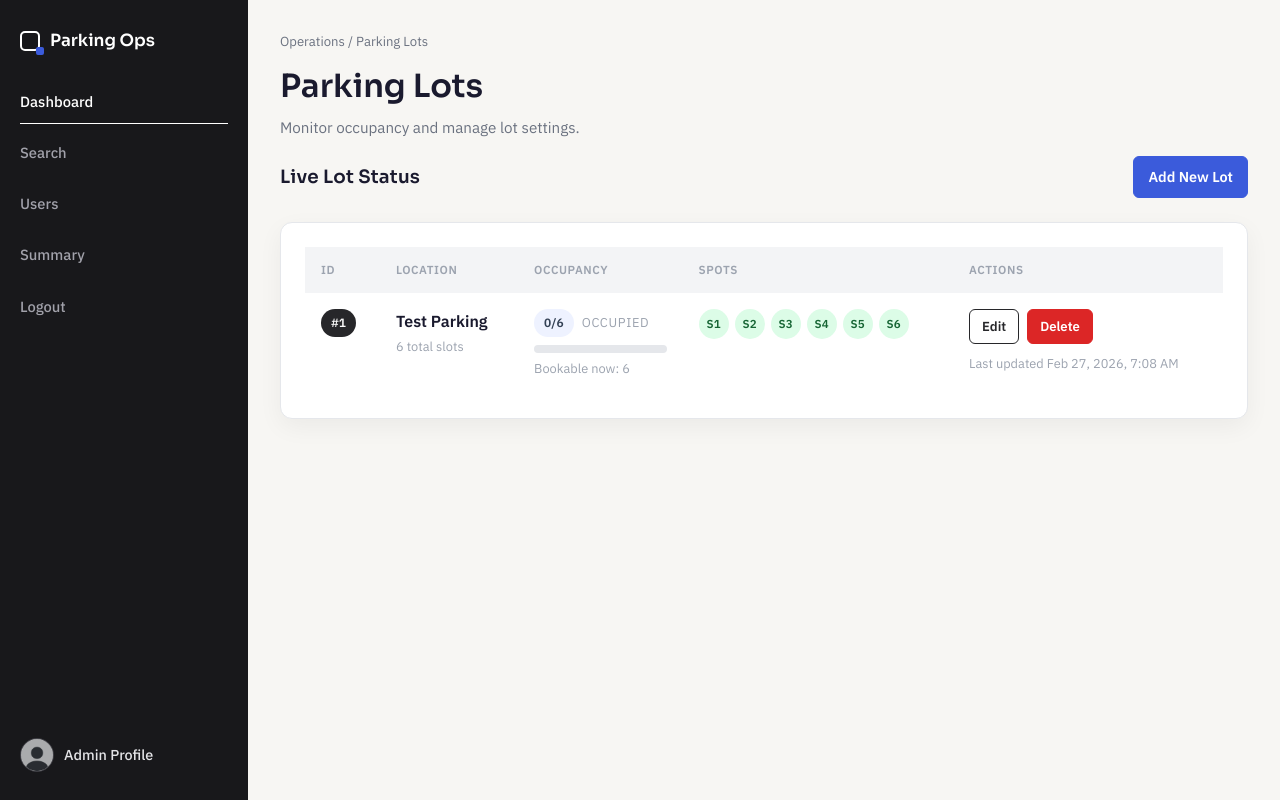
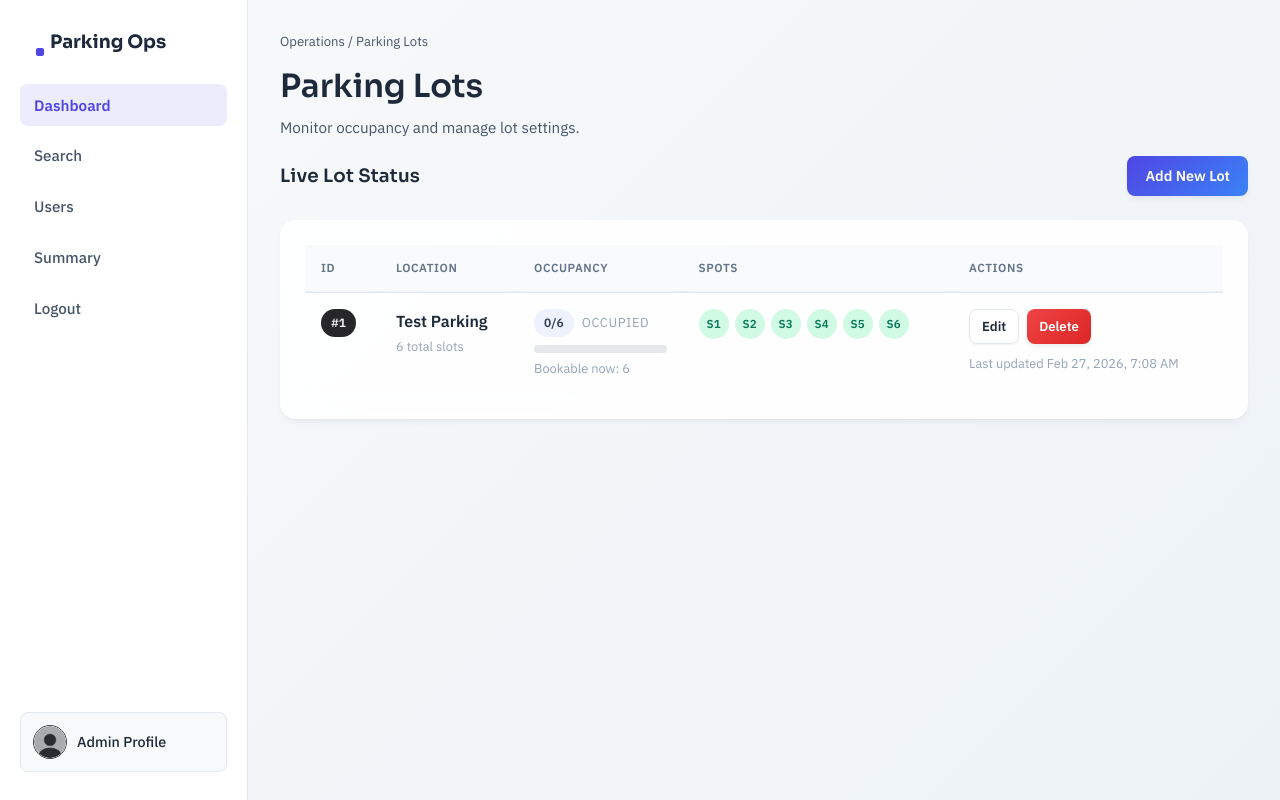
Before and after one commit to random1619/vehicle-parking-app, a Flask app: page /admin/dashboard in a window 1280 px wide. Run offline with Flask 3, Linux system fonts and the light colour scheme; a user stored in the database is signed in; data comes from the database, SQL or seed files in the repository; data that the repository does not hold is empty.

Commit message:
Enhance UI with professional light gradients, glassmorphism, and animations

```diff
--- a/static/style.css
+++ b/static/style.css
@@ -1,29 +1,50 @@
 @import url('https://fonts.googleapis.com/css2?family=IBM+Plex+Sans:wght@400;500;600;700&family=Sora:wght@500;600;700&display=swap');
 
 :root {
-  --bg: #f7f6f3;
-  --card: #ffffff;
-  --sidebar: #18181b;
-  --text-primary: #1a1a2e;
-  --text-secondary: #6b7280;
-  --text-soft: #9ca3af;
-  --border: #e5e7eb;
-  --header-bg: #f3f4f6;
-  --header-text: #9ca3af;
-  --row-hover: #f9fafb;
-  --primary: #3b5bdb;
-  --primary-hover: #324dc0;
-  --success: #2f9e44;
-  --danger: #e03131;
-  --danger-solid: #dc2626;
-  --danger-solid-hover: #b91c1c;
-  --spot-available-bg: #dcfce7;
-  --spot-available-text: #166534;
+  /* Background & Base */
+  --bg-gradient: linear-gradient(135deg, #f8f9fa 0%, #edf2f7 100%);
+  --bg-solid: #f8f9fa;
+  --card: rgba(255, 255, 255, 0.9);
+
+  /* Sidebar & Header */
+  --sidebar: #ffffff;
+  --sidebar-border: #e2e8f0;
+  --header-bg: #f8fafc;
+  --header-text: #64748b;
+
+  /* Text */
+  --text-primary: #1e293b;
+  --text-secondary: #475569;
+  --text-soft: #94a3b8;
+
+  /* Borders & Actions */
+  --border: #e2e8f0;
+  --row-hover: #f1f5f9;
+
+  /* Primary Brand - Soft Blue/Indigo Gradient */
+  --primary-gradient: linear-gradient(135deg, #4f46e5 0%, #3b82f6 100%);
+  --primary: #4f46e5;
+  --primary-hover-gradient: linear-gradient(135deg, #4338ca 0%, #2563eb 100%);
+
+  /* Status Colors */
+  --success-gradient: linear-gradient(135deg, #10b981 0%, #059669 100%);
+  --success: #10b981;
+  --danger-gradient: linear-gradient(135deg, #ef4444 0%, #dc2626 100%);
+  --danger: #ef4444;
+  --warning-gradient: linear-gradient(135deg, #f59e0b 0%, #d97706 100%);
+
+  /* Spot Status */
+  --spot-available-bg: #d1fae5;
+  --spot-available-text: #047857;
   --spot-occupied-bg: #fee2e2;
-  --spot-occupied-text: #991b1b;
-  --radius: 12px;
-  --radius-sm: 6px;
-  --shadow: 0 8px 24px rgba(24, 24, 27, 0.05);
+  --spot-occupied-text: #b91c1c;
+
+  /* Geometry */
+  --radius: 16px;
+  --radius-sm: 8px;
+  --shadow-subtle: 0 4px 6px -1px rgba(0, 0, 0, 0.05), 0 2px 4px -1px rgba(0, 0, 0, 0.03);
+  --shadow-hover: 0 10px 15px -3px rgba(0, 0, 0, 0.08), 0 4px 6px -2px rgba(0, 0, 0, 0.04);
+  --glass-blur: blur(12px);
 }
 
 * {
@@ -38,7 +59,8 @@ body {
 }
 
 body {
-  background: var(--bg);
+  background: var(--bg-gradient);
+  background-attachment: fixed;
   color: var(--text-primary);
   font-family: 'IBM Plex Sans', sans-serif;
   line-height: 1.5;
@@ -107,10 +129,18 @@ h4 {
 
 .card {
   background: var(--card);
-  border: 1px solid var(--border);
+  backdrop-filter: var(--glass-blur);
+  -webkit-backdrop-filter: var(--glass-blur);
+  border: 1px solid rgba(255, 255, 255, 0.4);
   border-radius: var(--radius);
-  box-shadow: var(--shadow);
+  box-shadow: var(--shadow-subtle);
   padding: 24px;
+  transition: transform 0.3s ease, box-shadow 0.3s ease;
+}
+
+.card:hover {
+  transform: translateY(-2px);
+  box-shadow: var(--shadow-hover);
 }
 
 .card-muted {
@@ -131,7 +161,8 @@ h4 {
 }
 
 .ops-table thead th {
-  background: var(--header-bg);
+  background: rgba(248, 250, 252, 0.9);
+  backdrop-filter: blur(8px);
   color: var(--header-text);
   text-transform: uppercase;
   letter-spacing: 0.05em;
@@ -142,6 +173,7 @@ h4 {
   position: sticky;
   top: 0;
   z-index: 1;
+  border-bottom: 2px solid var(--border);
 }
 
 .ops-table tbody td {
@@ -224,61 +261,65 @@ h4 {
   align-items: center;
   justify-content: center;
   border-radius: var(--radius-sm);
-  border: 1px solid transparent;
+  border: none;
   font-size: 0.9rem;
   font-weight: 600;
-  padding: 9px 14px;
-  transition: background-color 0.2s ease, color 0.2s ease, border-color 0.2s ease;
+  padding: 9px 18px;
+  transition: all 0.2s cubic-bezier(0.4, 0, 0.2, 1);
   cursor: pointer;
+  box-shadow: var(--shadow-subtle);
 }
 
 .btn:disabled {
   cursor: not-allowed;
   opacity: 0.6;
+  transform: none !important;
+  box-shadow: none !important;
 }
 
 .btn-primary {
-  background: var(--primary);
-  border-color: var(--primary);
+  background: var(--primary-gradient);
   color: #ffffff;
 }
 
 .btn-primary:hover {
-  background: var(--primary-hover);
-  border-color: var(--primary-hover);
+  background: var(--primary-hover-gradient);
+  transform: translateY(-1px);
+  box-shadow: var(--shadow-hover);
 }
 
 .btn-secondary {
-  background: transparent;
-  border-color: #27272a;
-  color: #27272a;
+  background: #ffffff;
+  border: 1px solid var(--border);
+  color: var(--text-primary);
+  box-shadow: 0 1px 2px rgba(0, 0, 0, 0.05);
 }
 
 .btn-secondary:hover {
-  background: #27272a;
-  color: #ffffff;
+  background: #f8fafc;
+  color: var(--primary);
+  border-color: #cbd5e1;
+  transform: translateY(-1px);
 }
 
 .btn-danger {
-  background: var(--danger-solid);
-  border-color: var(--danger-solid);
+  background: var(--danger-gradient);
   color: #ffffff;
 }
 
 .btn-danger:hover {
-  background: var(--danger-solid-hover);
-  border-color: var(--danger-solid-hover);
+  transform: translateY(-1px);
+  box-shadow: 0 4px 12px rgba(239, 68, 68, 0.3);
 }
 
 .btn-success {
-  background: var(--success);
-  border-color: var(--success);
+  background: var(--success-gradient);
   color: #ffffff;
 }
 
 .btn-success:hover {
-  background: #27853a;
-  border-color: #27853a;
+  transform: translateY(-1px);
+  box-shadow: 0 4px 12px rgba(16, 185, 129, 0.3);
 }
 
 .btn-sm {
@@ -575,21 +627,23 @@ h4 {
   bottom: 0;
   width: 248px;
   background: var(--sidebar);
-  color: #d4d4d8;
+  border-right: 1px solid var(--sidebar-border);
+  color: var(--text-primary);
   padding: 28px 20px;
   display: flex;
   flex-direction: column;
   gap: 28px;
+  z-index: 100;
 }
 
 .ops-brand {
   display: inline-flex;
   align-items: center;
   gap: 10px;
-  color: #ffffff;
+  color: var(--text-primary);
   font-family: 'Sora', sans-serif;
-  font-size: 1.05rem;
-  font-weight: 600;
+  font-size: 1.15rem;
+  font-weight: 700;
 }
 
 .ops-brand-mark {
@@ -618,23 +672,25 @@ h4 {
 }
 
 .ops-nav-link {
-  display: inline-block;
-  color: #a1a1aa;
-  font-size: 0.92rem;
+  display: flex;
+  align-items: center;
+  color: var(--text-secondary);
+  font-size: 0.95rem;
   font-weight: 500;
-  padding: 10px 0;
-  border-bottom: 1px solid transparent;
-  transition: color 0.2s ease, border-color 0.2s ease;
+  padding: 10px 14px;
+  border-radius: var(--radius-sm);
+  transition: all 0.2s ease;
 }
 
 .ops-nav-link:hover {
-  color: #ffffff;
-  border-bottom-color: rgba(255, 255, 255, 0.4);
+  color: var(--primary);
+  background: rgba(79, 70, 229, 0.05);
 }
 
 .ops-nav-link.active {
-  color: #ffffff;
-  border-bottom-color: #ffffff;
+  color: var(--primary);
+  background: rgba(79, 70, 229, 0.1);
+  font-weight: 600;
 }
 
 .ops-grow {
@@ -645,9 +701,13 @@ h4 {
   display: inline-flex;
   align-items: center;
   gap: 10px;
-  color: #e4e4e7;
+  color: var(--text-primary);
   font-size: 0.9rem;
   font-weight: 500;
+  padding: 12px;
+  border-radius: var(--radius-sm);
+  background: var(--bg-solid);
+  border: 1px solid var(--border);
 }
 
 .ops-main {
```
Also changed, not shown: other parts of static/style.css (+57 -14 lines).
